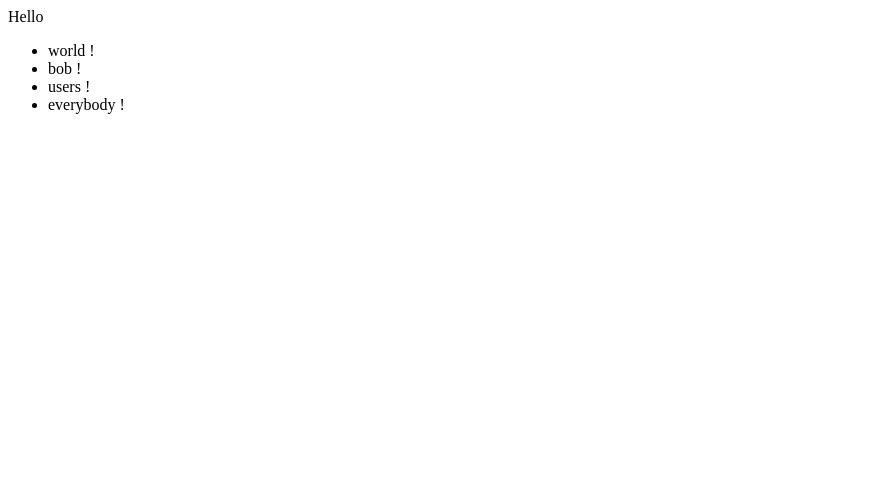
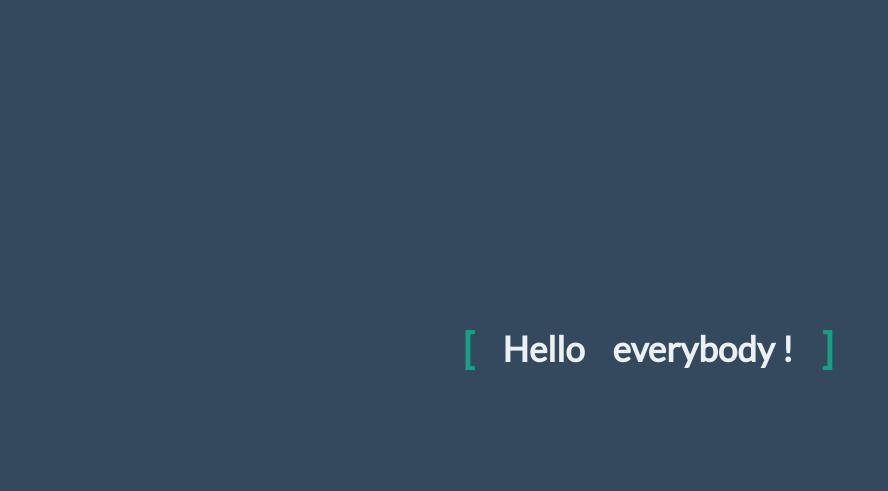
Before and after one commit to ftnick/reality-test, a plain HTML site: page docs/index.html in a window 1280 px wide. Shown: the whole page, without its empty margins (0-888 px from the left). Drawn offline with Linux system fonts and the light colour scheme.

Commit message:
Update index.html

```diff
--- a/docs/index.html
+++ b/docs/index.html
@@ -1,5 +1,5 @@
 <link href="https://fonts.googleapis.com/css?family=Lato" rel="stylesheet">
-<link href="" rel="stylesheet">
+<link href="https://raw.githubusercontent.com/ftnick/reality-test/refs/heads/main/docs/css/wip.css" rel="stylesheet">
 
 <div class="content">
   <div class="content__container">
```
